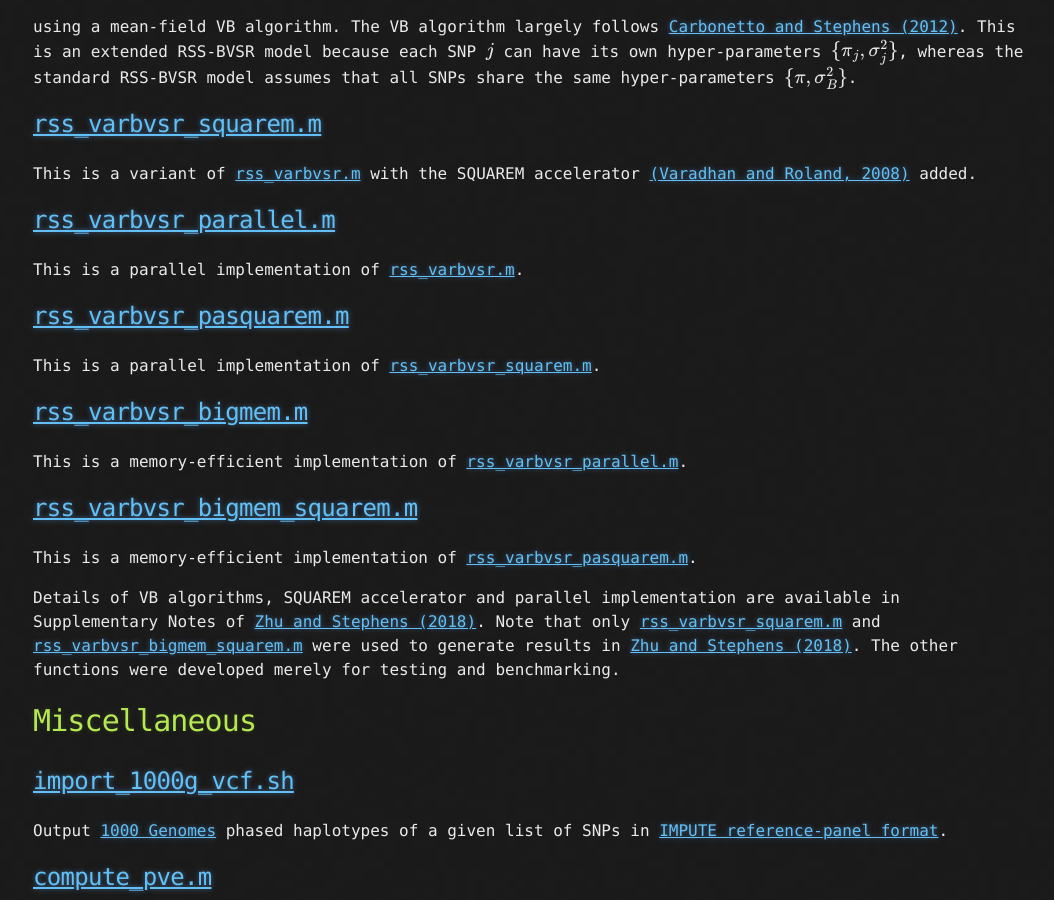
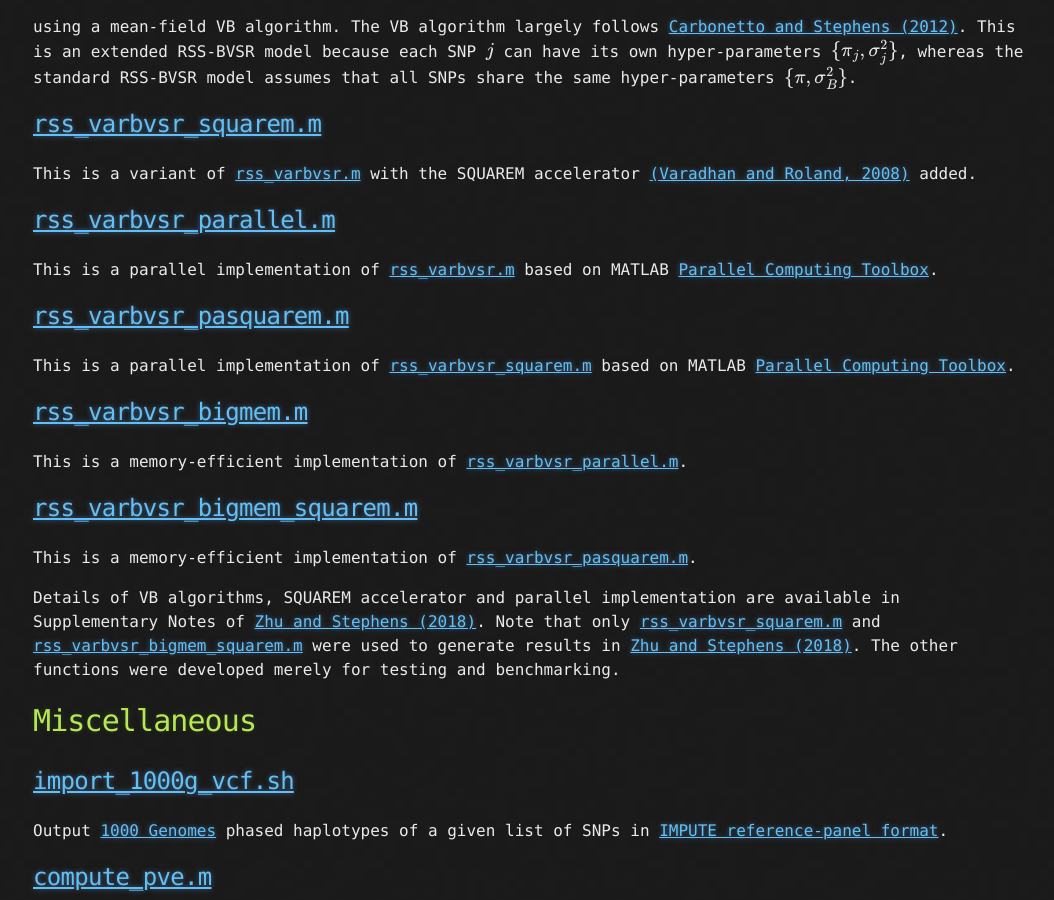
Before and after one commit to stephenslab/rss, a Jekyll site: the page built from docs/Functionalities.md, in a window 1280 px wide and 900 px high, scrolled down 1330 px. Shown: the whole window, without its empty margins (107-1161 px from the left). Built offline with Jekyll 4.4.1, drawn with Linux system fonts in a browser that asks for light colours; formulas are drawn with MathJax 3.

Commit message:
update software function page

```diff
--- a/docs/Functionalities.md
+++ b/docs/Functionalities.md
@@ -17,6 +17,7 @@ layout: default
 [rss_varbvsr_squarem.m]: https://github.com/stephenslab/rss/blob/master/src_vb/rss_varbvsr_squarem.m
 [(Varadhan and Roland, 2008)]: https://doi.org/10.1111/j.1467-9469.2007.00585.x
 [rss_varbvsr_bigmem_squarem.m]: https://github.com/stephenslab/rss/blob/master/src_vb/rss_varbvsr_bigmem_squarem.m
+[Parallel Computing Toolbox]: https://www.mathworks.com/help/distcomp/index.html
 
 # Markov chain Monte Carlo (MCMC)
 
@@ -96,11 +97,13 @@ accelerator [(Varadhan and Roland, 2008)][] added.
 
 ## [rss_varbvsr_parallel.m](https://github.com/stephenslab/rss/blob/master/src_vb/rss_varbvsr_parallel.m)
 
-This is a parallel implementation of [rss_varbvsr.m][].
+This is a parallel implementation of [rss_varbvsr.m][]
+based on MATLAB [Parallel Computing Toolbox][].
 
 ## [rss_varbvsr_pasquarem.m](https://github.com/stephenslab/rss/blob/master/src_vb/rss_varbvsr_pasquarem.m)
 
-This is a parallel implementation of [rss_varbvsr_squarem.m][].
+This is a parallel implementation of [rss_varbvsr_squarem.m][]
+based on MATLAB [Parallel Computing Toolbox][].
 
 ## [rss_varbvsr_bigmem.m](https://github.com/stephenslab/rss/blob/master/src_vb/rss_varbvsr_bigmem.m)
 
```
